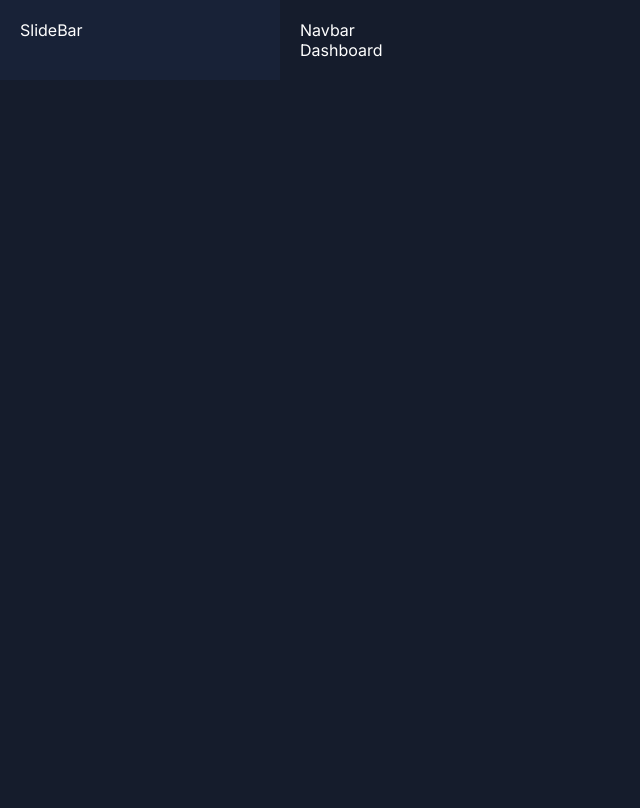
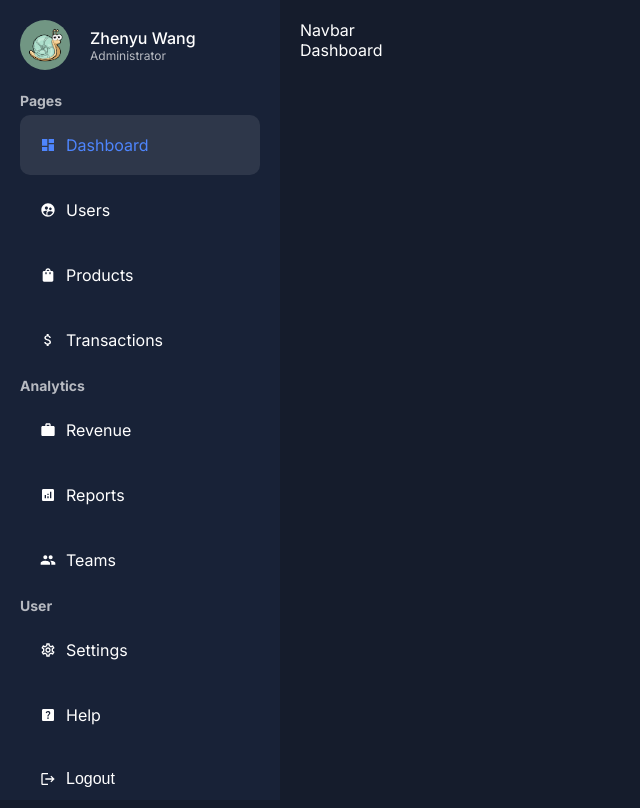
Before and after one commit to zhenyuWang/nextjs-admin, a Next.js app: page /dashboard in a window 1280 px wide. Shown: the whole page, without its empty margins (0-640 px from the left). Built offline with nearby package versions, Linux system fonts and the light colour scheme.

Commit message:
feat: SideBar

```diff
--- /dev/null
+++ b/app/ui/dashboard/SideBar/MenuLink/MenuLink.jsx
@@ -0,0 +1,22 @@
+'use client'
+
+import Link from 'next/link'
+import classes from './menuLink.module.css'
+import { usePathname } from 'next/navigation'
+
+const MenuLink = ({ item }) => {
+  const pathname = usePathname()
+
+  return (
+    <Link
+      href={item.path}
+      className={`${classes.container} ${
+        pathname === item.path && classes.active
+      }`}>
+      {item.icon}
+      {item.title}
+    </Link>
+  )
+}
+
+export default MenuLink
--- /dev/null
+++ b/app/ui/dashboard/SideBar/MenuLink/menuLink.module.css
@@ -0,0 +1,17 @@
+.container {
+  padding: 20px;
+  display: flex;
+  align-items: center;
+  gap: 10px;
+  margin: 5px 0px;
+  border-radius: 10px;
+  text-decoration: none;
+  color: var(--text);
+  font-size: 16px;
+}
+
+.container:hover,
+.active {
+  background-color: #2e374a;
+  color: #4e85fd;
+}
--- a/app/ui/dashboard/SideBar/SideBar.jsx
+++ b/app/ui/dashboard/SideBar/SideBar.jsx
@@ -1,5 +1,115 @@
-const SlideBar = () => {
-  return <div>SlideBar</div>
+import Image from 'next/image'
+import MenuLink from './MenuLink/MenuLink'
+import classes from './sidebar.module.css'
+import {
+  MdDashboard,
+  MdSupervisedUserCircle,
+  MdShoppingBag,
+  MdAttachMoney,
+  MdWork,
+  MdAnalytics,
+  MdPeople,
+  MdOutlineSettings,
+  MdHelpCenter,
+  MdLogout,
+} from 'react-icons/md'
+
+const menuItems = [
+  {
+    title: 'Pages',
+    list: [
+      {
+        title: 'Dashboard',
+        path: '/dashboard',
+        icon: <MdDashboard />,
+      },
+      {
+        title: 'Users',
+        path: '/dashboard/users',
+        icon: <MdSupervisedUserCircle />,
+      },
+      {
+        title: 'Products',
+        path: '/dashboard/products',
+        icon: <MdShoppingBag />,
+      },
+      {
+        title: 'Transactions',
+        path: '/dashboard/transactions',
+        icon: <MdAttachMoney />,
+      },
+    ],
+  },
+  {
+    title: 'Analytics',
+    list: [
+      {
+        title: 'Revenue',
+        path: '/dashboard/revenue',
+        icon: <MdWork />,
+      },
+      {
+        title: 'Reports',
+        path: '/dashboard/reports',
+        icon: <MdAnalytics />,
+      },
+      {
+        title: 'Teams',
+        path: '/dashboard/teams',
+        icon: <MdPeople />,
+      },
+    ],
+  },
+  {
+    title: 'User',
+    list: [
+      {
+        title: 'Settings',
+        path: '/dashboard/settings',
+        icon: <MdOutlineSettings />,
+      },
+      {
+        title: 'Help',
+        path: '/dashboard/help',
+        icon: <MdHelpCenter />,
+      },
+    ],
+  },
+]
+
+const Sidebar = async () => {
+  return (
+    <div className={classes.container}>
+      <div className={classes.user}>
+        <Image
+          src='/avatar.png'
+          className={classes.userImage}
+          width={50}
+          height={50}
+          priority={true}
+          alt='avatar'
+        />
+        <div className={classes.userDetail}>
+          <span className={classes.username}>Zhenyu Wang</span>
+          <span className={classes.userTitle}>Administrator</span>
+        </div>
+      </div>
+      <ul className={classes.list}>
+        {menuItems.map((cat) => (
+          <li key={cat.title}>
+            <span className={classes.cat}>{cat.title}</span>
+            {cat.list.map((item) => (
+              <MenuLink item={item} key={item.title} />
+            ))}
+          </li>
+        ))}
+      </ul>
+      <button className={classes.logout}>
+        <MdLogout />
+        Logout
+      </button>
+    </div>
+  )
 }
 
-export default SlideBar
+export default Sidebar
--- a/app/ui/dashboard/SideBar/sidebar.module.css
+++ b/app/ui/dashboard/SideBar/sidebar.module.css
@@ -0,0 +1,61 @@
+.container {
+  position: sticky;
+  top: 40px;
+}
+
+.user {
+  display: flex;
+  align-items: center;
+  gap: 20px;
+  margin-bottom: 20px;
+}
+
+.userImage {
+  border-radius: 50%;
+  object-fit: cover;
+}
+
+.userDetail {
+  display: flex;
+  flex-direction: column;
+}
+
+.username {
+  font-weight: 500;
+}
+
+.userTitle {
+  font-size: 12px;
+  color: var(--textSoft);
+}
+
+.list {
+  list-style: none;
+}
+
+.cat {
+  color: var(--textSoft);
+  font-weight: bold;
+  font-size: 14px;
+  margin: 10px 0px;
+}
+
+.logout {
+  padding: 20px;
+  margin: 5px 0px;
+  display: flex;
+  align-items: center;
+  gap: 10px;
+  cursor: pointer;
+  border-radius: 10px;
+  background: none;
+  border: none;
+  color: white;
+  width: 100%;
+font-size: 16px;
+}
+
+.logout:hover {
+  background-color: #2e374a;
+  color: #4e85fd;
+}
--- a/app/ui/dashboard/dashboard.module.css
+++ b/app/ui/dashboard/dashboard.module.css
@@ -3,6 +3,7 @@
 }
 
 .menu {
+  height: 100vh;
   flex: 1;
   background-color: var(--bgSoft);
   padding: 20px;
--- a/package.json
+++ b/package.json
@@ -12,7 +12,8 @@
     "@next/eslint-plugin-next": "14.0.1",
     "next": "14.0.1",
     "react": "18",
-    "react-dom": "18"
+    "react-dom": "18",
+    "react-icons": "4.11.0"
   },
   "devDependencies": {
     "eslint": "8",
```
Also changed, not shown: public/avatar.png (added), 1 other file (tests, documents, lock files or other folders).
